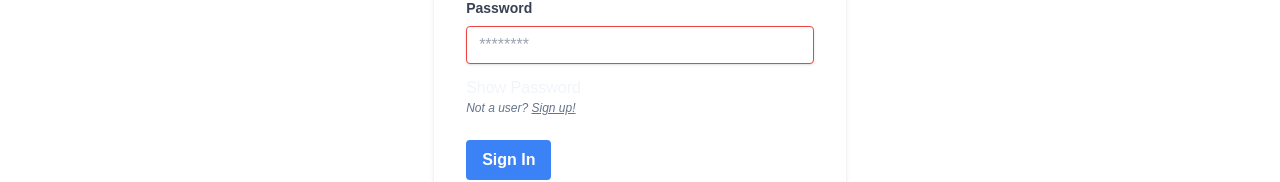
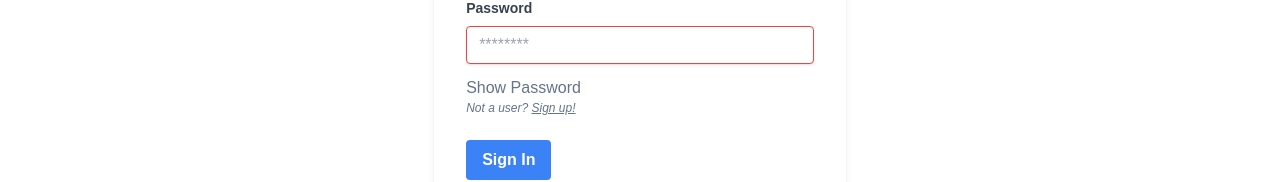
Before and after one commit to bannersamuelson/Life-After-General-Assembly, a React (Create React App) app in the folder lab/: page /login in a window 1280 px wide. Shown: the part 212-394 px from the top of the page. Built offline with nearby package versions, Linux system fonts and the light colour scheme; what tailwind-hamburgers would draw is missing.

Commit message:
before eye

```diff
--- a/lab/src/screen/Login/Login.jsx
+++ b/lab/src/screen/Login/Login.jsx
@@ -48,7 +48,7 @@ export default function Login(props) {
     let temp = hidePassword;
     setHidePassword(oldPassword);
     setOldPassword(temp);
-}
+  }
   return (
     <div className="grid justify-items-center w-full mt-10">
       <form onSubmit={handleSubmit} className="bg-white shadow-md rounded px-8 pt-6 pb-8 mb-4">
@@ -77,7 +77,7 @@ export default function Login(props) {
             value={user.password}
             onChange={handleInput}
             className="focus:placeholder-transparent shadow appearance-none border border-red-500 rounded w-full py-2 px-3 text-gray-700 mb-3 leading-tight focus:outline-none focus:shadow-outline" />
-          <button onClick={(e)=>{Toggle(e)}}>Show Password</button>
+          <button className="text-slate-500" onClick={(e) => { Toggle(e) }}>Show Password</button><i className="cil-eye"></i>
           <p className="text-slate-500 text-xs italic">Not a user? <Link className="underline hover:cursor-pointer hover:text-red-100" to='/signup'>Sign up!</Link></p>
         </div>
         <div className="flex items-center justify-between">
```
